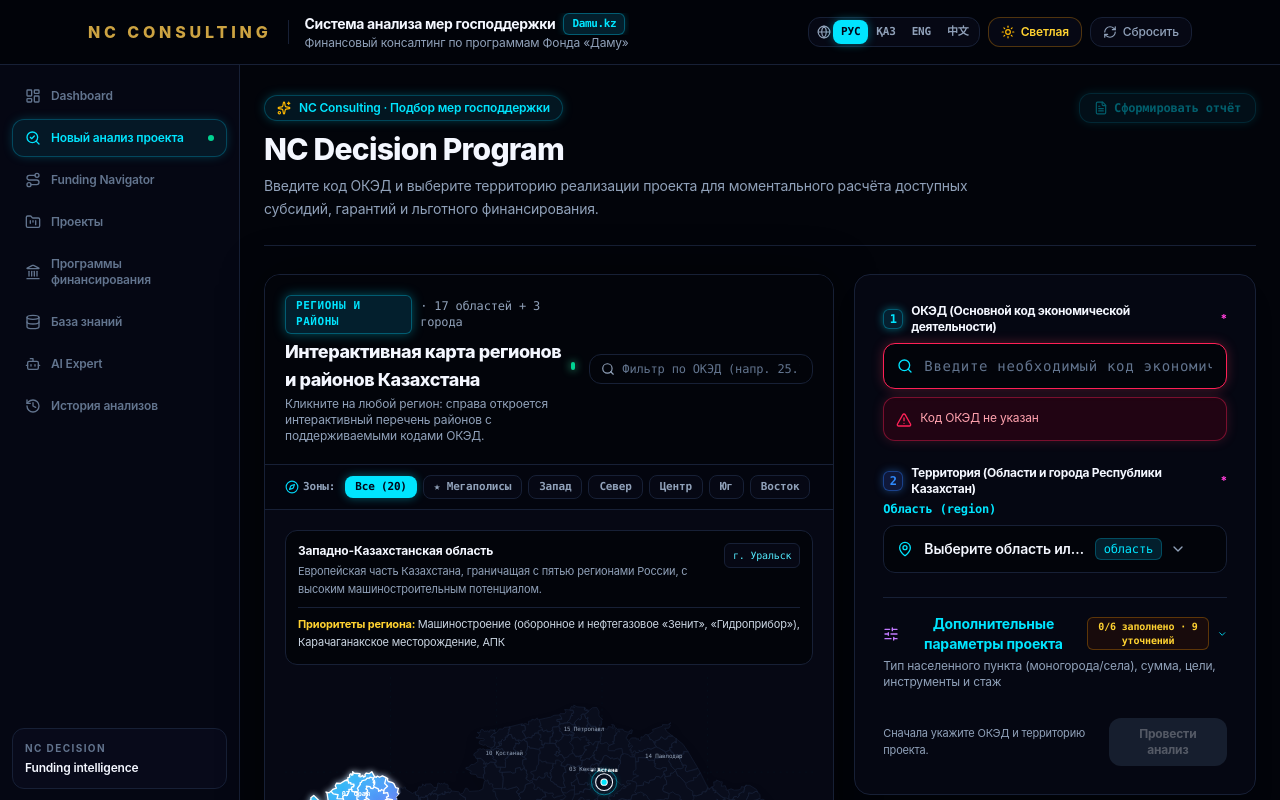
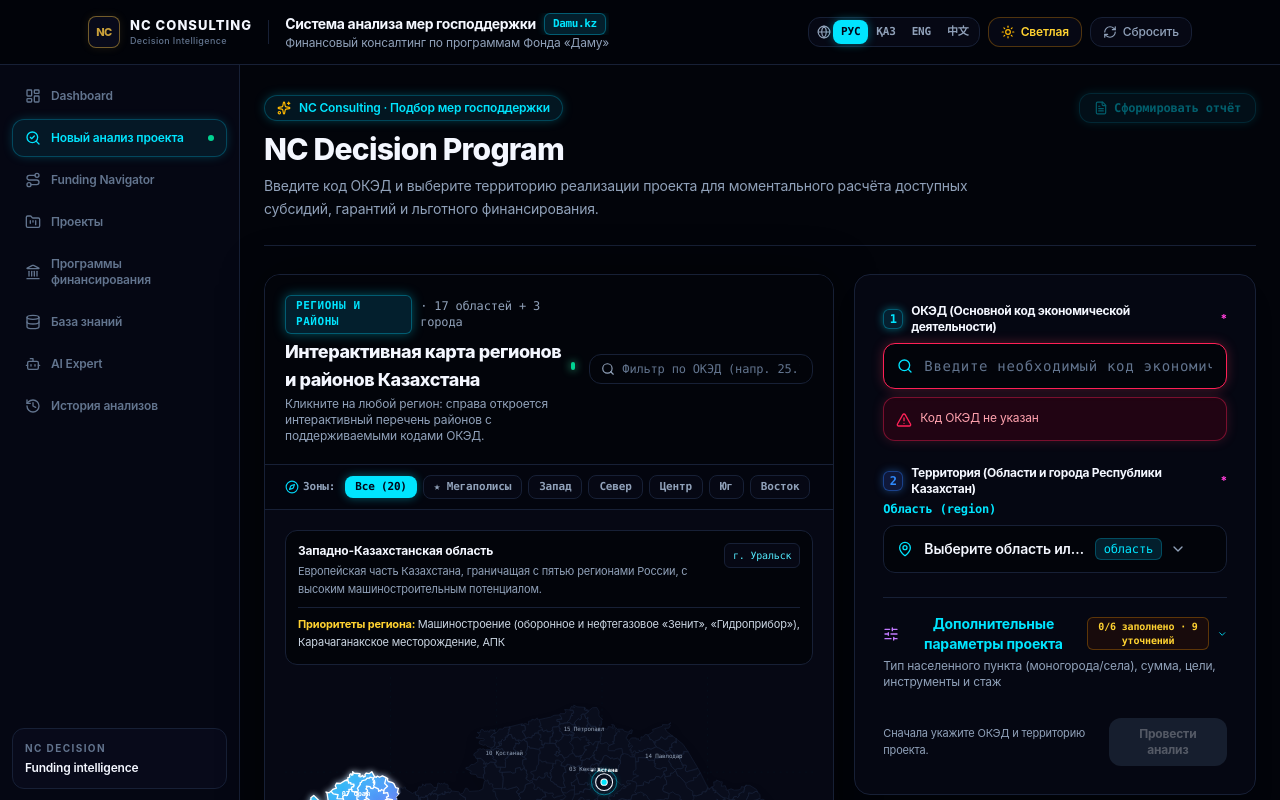
Before and after one commit to Stefan1316/nc-decision-program-test, a React (Vite) app: page / in a window 1280 px wide. Shown: the top 800 px of the page. Built offline with nearby package versions, Linux system fonts and the light colour scheme.

Commit message:
style: align NC Consulting logo lockup with approved Stitch design

```diff
--- a/src/components/Logo.tsx
+++ b/src/components/Logo.tsx
@@ -10,15 +10,26 @@ export const NcConsultingLogo: React.FC<LogoProps> = ({ className = 'h-10', them
   const isLight = theme === 'light';
 
   return (
-    <div className={`inline-flex items-center ${className}`}>
-      <div className="flex flex-col justify-center">
-        <span
-          className={`text-base font-extrabold tracking-[0.24em] uppercase font-sans leading-none ${
-            isLight ? 'text-black' : 'text-[#CCA342]'
-          }`}
-        >
+    <div className={`inline-flex items-center gap-2.5 ${className}`} aria-label="NC Consulting">
+      <div className={`w-8 h-8 rounded-lg border flex items-center justify-center shrink-0 ${
+        isLight
+          ? 'bg-neutral-950 border-[#CBA13A]/60'
+          : 'bg-[#080A1A] border-[#CBA13A]/55 shadow-[0_0_10px_rgba(203,161,58,0.12)]'
+      }`}>
+        <span className="text-[#CBA13A] font-extrabold text-[11px] tracking-[-0.06em]">NC</span>
+      </div>
+
+      <div className="min-w-0 leading-none">
+        <div className={`text-[12px] sm:text-[13px] font-extrabold tracking-[0.08em] uppercase whitespace-nowrap ${
+          isLight ? 'text-neutral-950' : 'text-[#F4F7FF]'
+        }`}>
           NC CONSULTING
-        </span>
+        </div>
+        <div className={`text-[8px] sm:text-[9px] mt-1 font-medium tracking-[0.04em] whitespace-nowrap ${
+          isLight ? 'text-neutral-500' : 'text-slate-500'
+        }`}>
+          Decision Intelligence
+        </div>
       </div>
     </div>
   );
```
